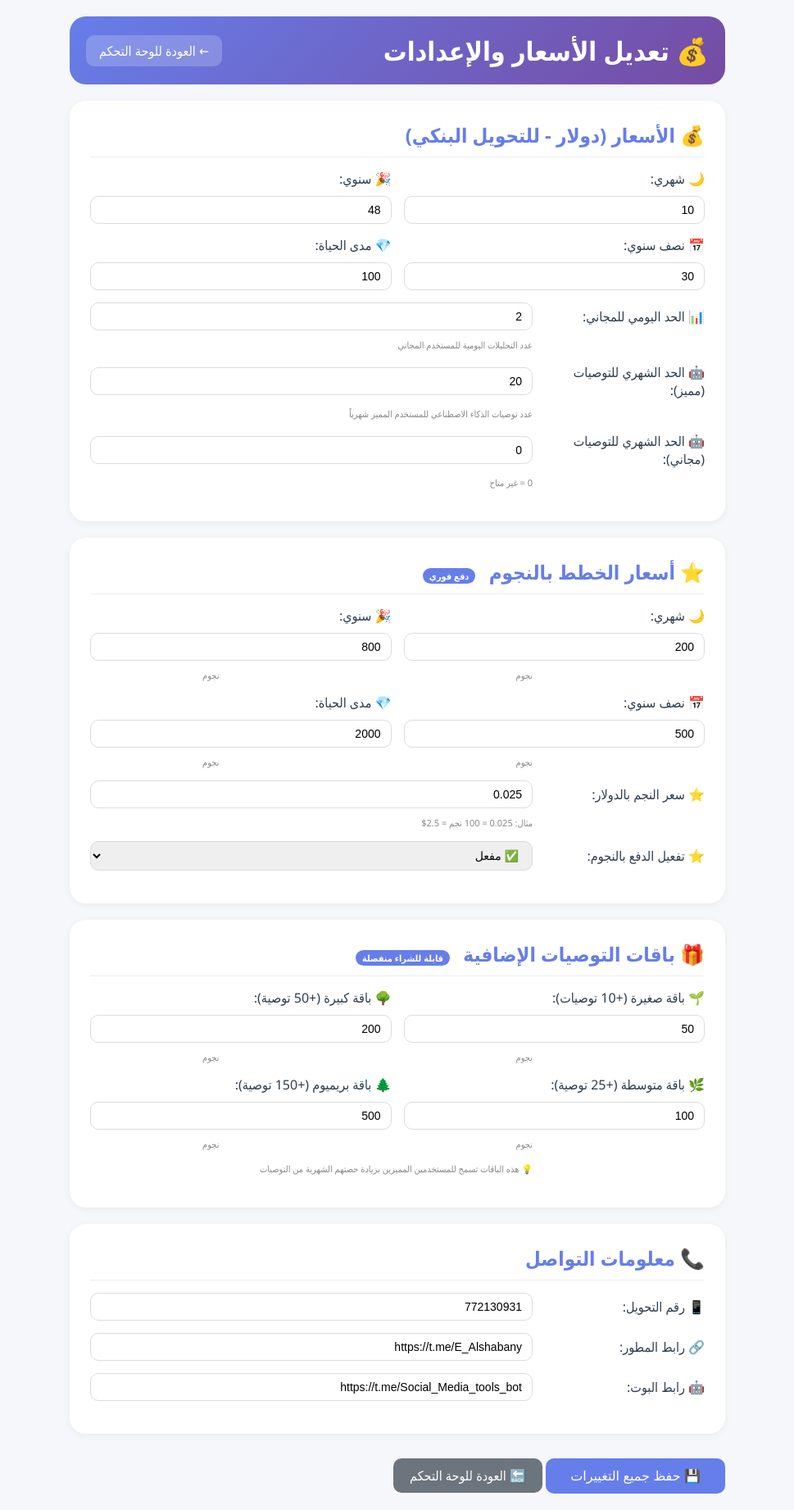
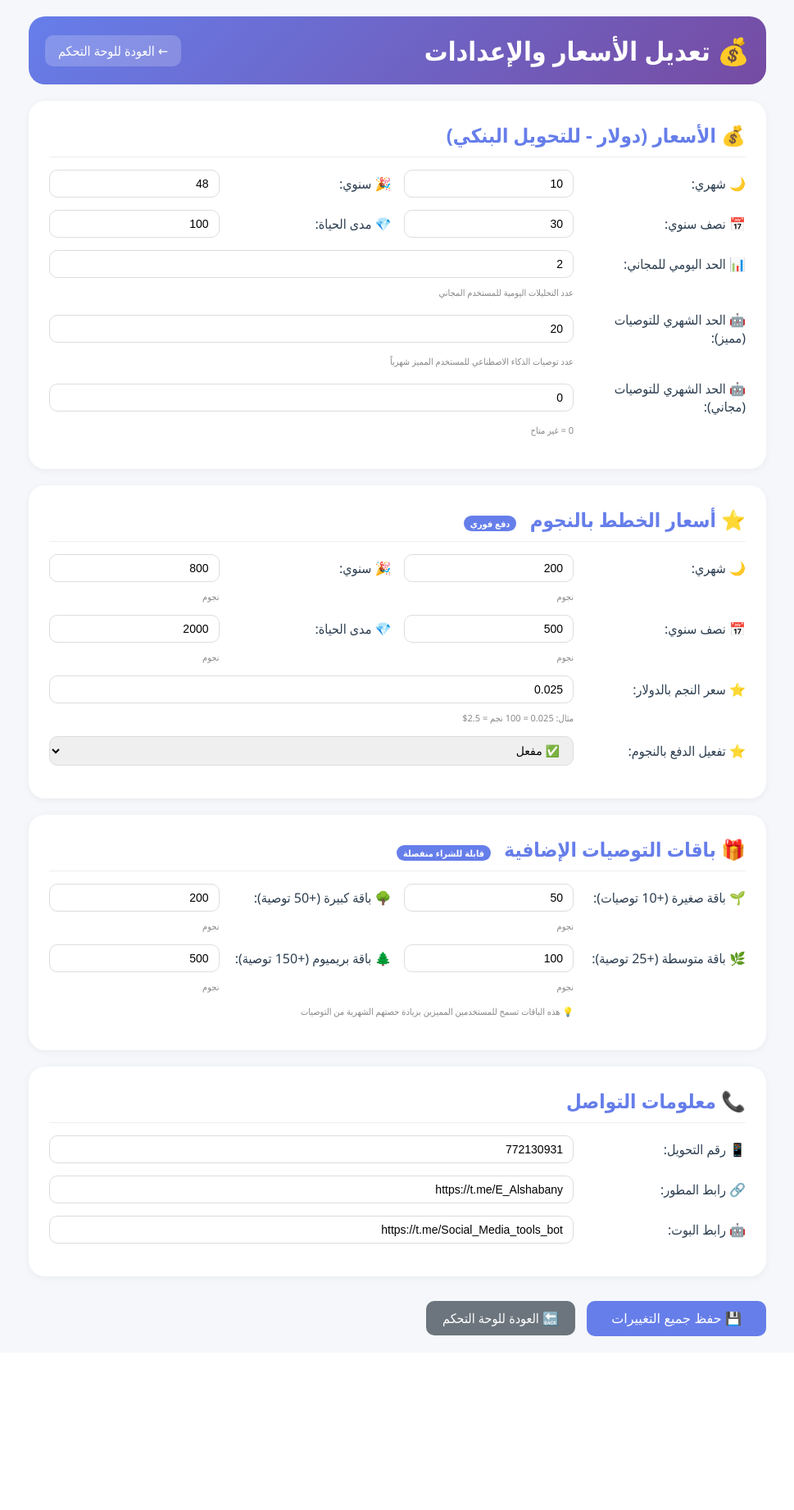
Before and after one commit to IDFINDER/social_analyzer_bot, a Flask app: page /payment in a window 1280 px wide. Shown: the whole page at 82% size, without its empty margins (155-1124 px from the left). After the commit the page ends 1630 px from the top, so only its background shows below. Run offline with Flask 3, Linux system fonts and the light colour scheme; data that the repository does not hold is empty; parts of the project's set-up code (start-up, migrations or seed data) failed here and were passed over.

Commit message:
Update payment.html
انسخ هذا الكود بالكامل واستبدل به ملف admin_prices.html:

```diff
--- a/templates/payment.html
+++ b/templates/payment.html
@@ -11,7 +11,7 @@
             background: #f5f7fa;
             padding: 20px;
         }
-        .container { max-width: 800px; margin: 0 auto; }
+        .container { max-width: 900px; margin: 0 auto; }
         .header {
             background: linear-gradient(135deg, #667eea 0%, #764ba2 100%);
             color: white;
@@ -89,6 +89,7 @@
             border-radius: 10px;
             text-decoration: none;
             display: inline-block;
+            margin-right: 10px;
         }
         .alert {
             padding: 12px 20px;
```
